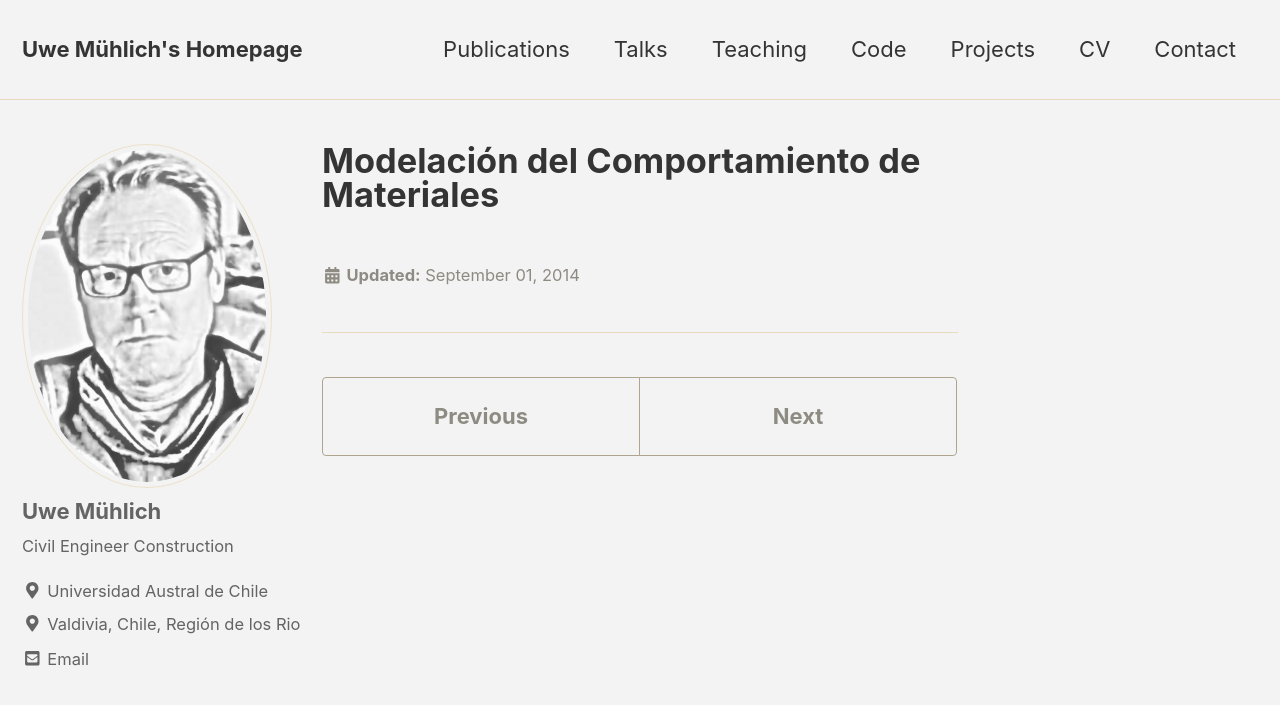
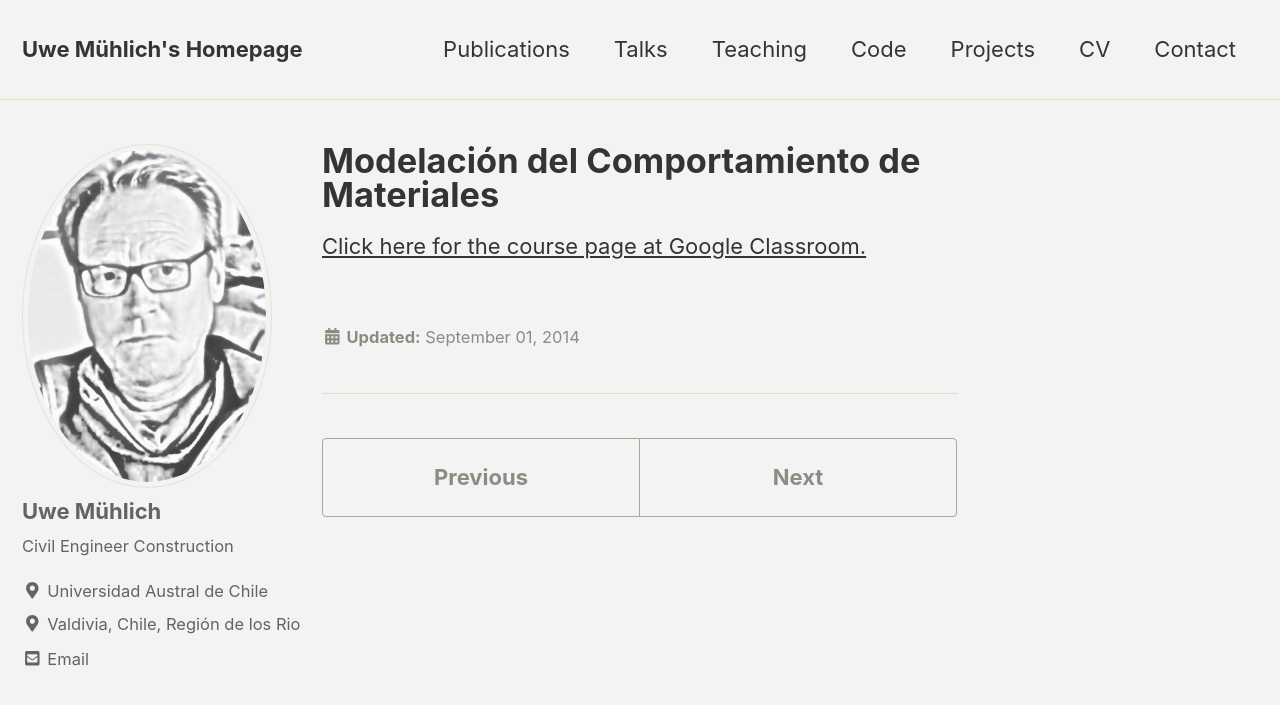
Before and after one commit to UweMuehlich/MyAcademic, a Jekyll site: the page built from _teaching/UAChMCMI.md, in a window 1280 px wide and 900 px high. Shown: the top 705 px of the window. Built offline with Jekyll 4.4.1, drawn with Linux system fonts in a browser that asks for light colours; nearby versions of some CDN libraries.

Commit message:
Update UAChMCMI.md

```diff
--- a/_teaching/UAChMCMI.md
+++ b/_teaching/UAChMCMI.md
@@ -9,5 +9,8 @@ material: "yes"
 semester: "Spring 2020"
 ---
 
+
+<a href="https://classroom.google.com/c/NTg5MTAxMTE5OTAy?hl=es_419&cjc=ybiokan" class="uline">Click here for the course page at Google Classroom. </a>
+
 <!---Google Classroom
 -->
```
